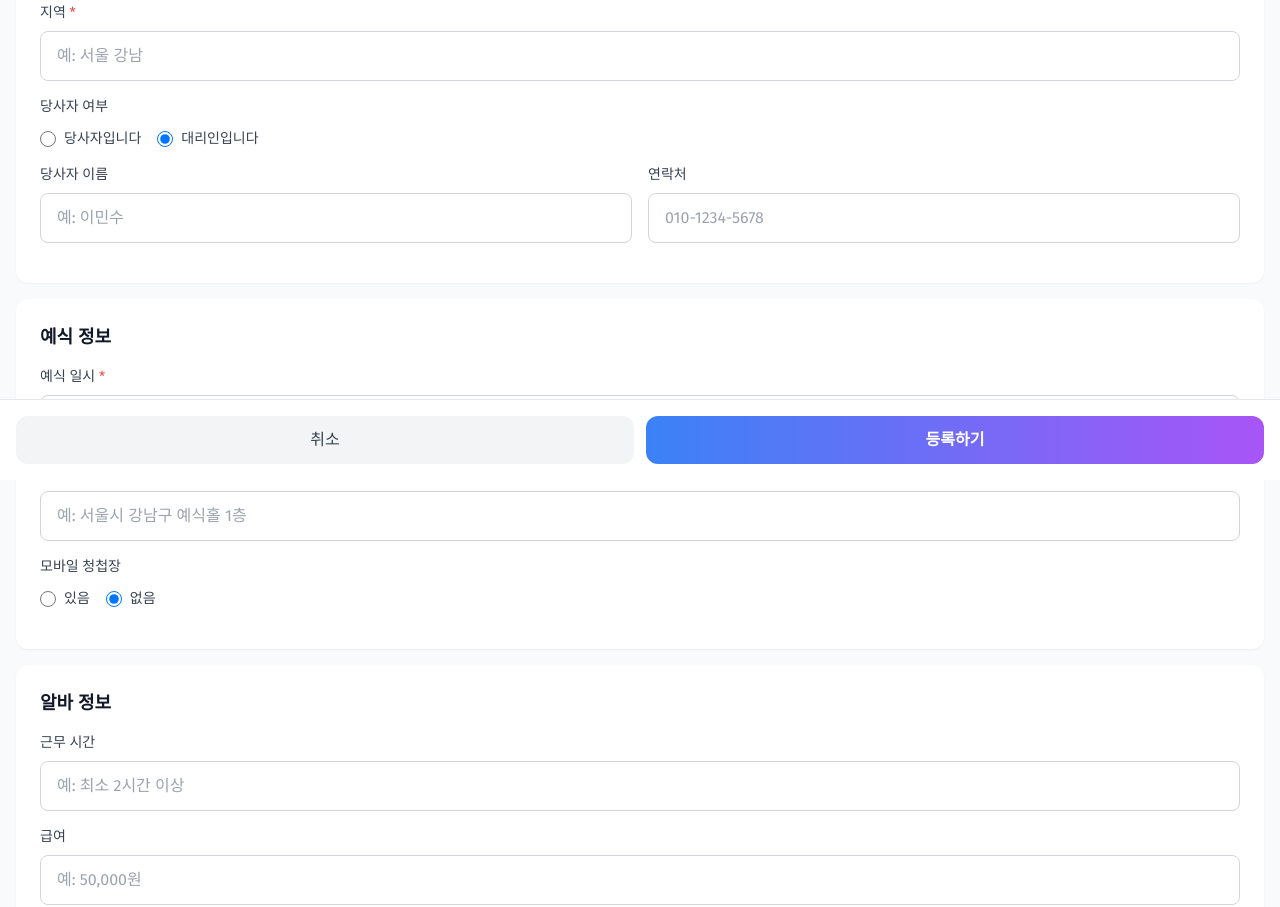
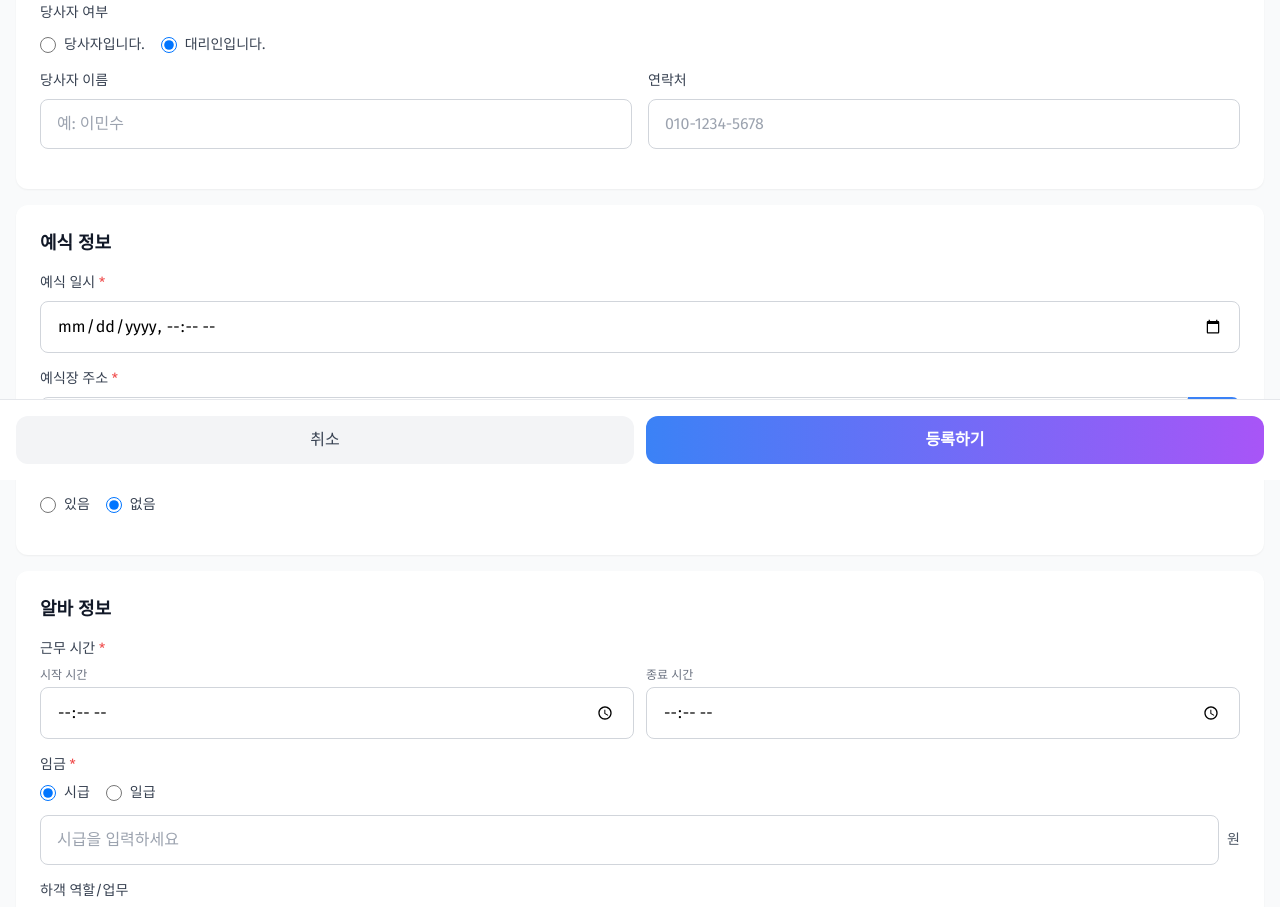
Before and after one commit to wououoo/weddingAlba, a React (Create React App) app in the folder frontend/: page /posting/create in a window 1280 px wide. Shown: the part 320-1227 px from the top of the page. Built offline with nearby package versions, Linux system fonts and the light colour scheme; no server answers; sample sign-in values are in the browser's storage.

Commit message:
fix : 모집 리스트, 상세보기, 작성 및 수정 페이지 프론트 수정

```diff
--- a/frontend/src/components/posting/PostingFormPage.tsx
+++ b/frontend/src/components/posting/PostingFormPage.tsx
@@ -7,6 +7,13 @@ const PostingFormPage: React.FC = () => {
     const [tags, setTags] = useState<string[]>([]);
     const [tagInput, setTagInput] = useState<string>('');
     const [uploadedFile, setUploadedFile] = useState<File | null>(null);
+
+    // 임금 관련 상태
+    const [payType, setPayType] = useState<'hourly' | 'daily'>('hourly'); // 시급 또는 일급
+    const [payAmount, setPayAmount] = useState<number>(0); // 임금 금액
+    const [startTime, setStartTime] = useState<string>(''); // 근무 시작 시간
+    const [endTime, setEndTime] = useState<string>(''); // 근무 종료 시간
+    const [totalPay, setTotalPay] = useState<number>(0); // 최종 지급 금액
 
     // 폼 데이터 상태
     const [formData, setFormData] = useState<Partial<PostingResponseDTO>>({
@@ -25,7 +32,51 @@ const PostingFormPage: React.FC = () => {
         tags: []
     });
 
-    // 입력 핸들러
+    // 근무시간 계산 및 최종 지급 금액 계산
+    const calculatePay = () => {
+        if (!startTime || !endTime || payAmount <= 0) {
+            setTotalPay(0);
+            return;
+        }
+
+        const start = new Date(`2000-01-01T${startTime}`);
+        const end = new Date(`2000-01-01T${endTime}`);
+
+        if (end <= start) {
+            setTotalPay(0);
+            return;
+        }
+
+        const diffInMs = end.getTime() - start.getTime();
+        const diffInHours = diffInMs / (1000 * 60 * 60);
+
+        let finalPay = 0;
+        if (payType === 'hourly') {
+            finalPay = Math.round(diffInHours * payAmount);
+        } else {
+            finalPay = payAmount; // 일급의 경우 시간과 관계없이 고정 금액
+        }
+
+        setTotalPay(finalPay);
+
+        // formData 업데이트
+        const workingHoursText = `${startTime} ~ ${endTime} (${diffInHours.toFixed(1)}시간)`;
+        const wagesText = `${payType === 'hourly' ? '시급' : '일급'} ${payAmount.toLocaleString()}원 (총 ${finalPay.toLocaleString()}원)`;
+
+        setFormData(prev => ({
+            ...prev,
+            workingHours: workingHoursText,
+            wages: wagesText
+        }));
+    };
+
+    // 값 변경 시 자동 계산
+    React.useEffect(() => {
+        calculatePay();
+    }, [startTime, endTime, payType, payAmount]);
+
+    // 폼 데이터 입력 변경 핸들러
+    // 'field'는 변경될 폼 데이터의 키(예: 'title', 'location')이고, 'value'는 새로운 값입니다.
     const handleInputChange = (field: keyof PostingResponseDTO, value: any) => {
         setFormData(prev => ({
             ...prev,
@@ -33,7 +84,8 @@ const PostingFormPage: React.FC = () => {
         }));
     };
 
-    // 태그 추가
+    // 태그 입력 필드에서 키 다운 이벤트 핸들러
+    // Enter 또는 쉼표(,)를 누르면 태그를 추가합니다.
     const handleTagKeyDown = (e: React.KeyboardEvent<HTMLInputElement>) => {
         if (e.key === 'Enter' || e.key === ',') {
             e.preventDefault();
@@ -47,14 +99,16 @@ const PostingFormPage: React.FC = () => {
         }
     };
 
-    // 태그 제거
+    // 태그 제거 핸들러
+    // 'tagToRemove'는 제거할 태그 문자열입니다.
     const removeTag = (tagToRemove: string) => {
         const updatedTags = tags.filter(tag => tag !== tagToRemove);
         setTags(updatedTags);
         setFormData(prev => ({ ...prev, tags: updatedTags }));
     };
 
-    // 파일 업로드
+    // 파일 업로드 핸들러
+    // 사용자가 파일을 선택하면 'uploadedFile' 상태를 업데이트합니다.
     const handleFileUpload = (e: React.ChangeEvent<HTMLInputElement>) => {
         const file = e.target.files?.[0];
         if (file) {
@@ -62,19 +116,24 @@ const PostingFormPage: React.FC = () => {
         }
     };
 
-    // 폼 제출
+    // 폼 제출 핸들러
+    // 폼 유효성을 검사하고, 유효한 경우 폼 데이터를 콘솔에 기록한 후 이전 페이지로 이동합니다.
     const handleSubmit = () => {
-        // 유효성 검사
-        if (!formData.title || !formData.appointmentDatetime || !formData.location) {
+        if (!formData.title || !formData.appointmentDatetime || !formData.location || !startTime || !endTime || payAmount <= 0) {
             alert('필수 항목을 입력해주세요.');
             return;
         }
 
-        // API 호출 로직 (추후 구현)
         console.log('Form Data:', formData);
+        console.log('Pay Info:', {
+            payType,
+            payAmount,
+            startTime,
+            endTime,
+            totalPay
+        });
         console.log('Uploaded File:', uploadedFile);
 
-        // 성공 시 이전 페이지로 이동
         navigate(-1);
     };
 
@@ -91,13 +150,7 @@ const PostingFormPage: React.FC = () => {
                             <path strokeLinecap="round" strokeLinejoin="round" strokeWidth="2" d="M15 19l-7-7 7-7"></path>
                         </svg>
                     </button>
-                    <h1 className="text-lg font-semibold text-gray-900">하객알바 모집글 작성</h1>
-                    <button
-                        onClick={handleSubmit}
-                        className="bg-blue-500 text-white px-4 py-2 rounded-lg text-sm font-medium hover:bg-blue-600 transition-colors"
-                    >
-                        등록
-                    </button>
+                    <h1 className="text-lg font-semibold text-gray-900 flex-1 text-center">하객알바 모집글 작성</h1>
                 </div>
             </div>
 
@@ -120,20 +173,6 @@ const PostingFormPage: React.FC = () => {
                         />
                     </div>
 
-                    {/* 간략한 위치 */}
-                    <div className="mb-4">
-                        <label className="block text-sm font-medium text-gray-700 mb-2">
-                            지역 <span className="text-red-500">*</span>
-                        </label>
-                        <input
-                            type="text"
-                            value={formData.simplyLocation || ''}
-                            onChange={(e) => handleInputChange('simplyLocation', e.target.value)}
-                            placeholder="예: 서울 강남"
-                            className="w-full px-4 py-3 border border-gray-300 rounded-lg focus:outline-none focus:ring-2 focus:ring-blue-500 focus:border-transparent"
-                        />
-                    </div>
-
                     {/* 당사자 여부 */}
                     <div className="mb-4">
                         <label className="block text-sm font-medium text-gray-700 mb-3">
@@ -148,7 +187,7 @@ const PostingFormPage: React.FC = () => {
                                     onChange={() => handleInputChange('isSelf', true)}
                                     className="w-4 h-4 text-blue-600 border-gray-300 focus:ring-blue-500"
                                 />
-                                <span className="ml-2 text-sm text-gray-700">당사자입니다</span>
+                                <span className="ml-2 text-sm text-gray-700">당사자입니다.</span>
                             </label>
                             <label className="flex items-center">
                                 <input
@@ -158,7 +197,7 @@ const PostingFormPage: React.FC = () => {
                                     onChange={() => handleInputChange('isSelf', false)}
                                     className="w-4 h-4 text-blue-600 border-gray-300 focus:ring-blue-500"
                                 />
-                                <span className="ml-2 text-sm text-gray-700">대리인입니다</span>
+                                <span className="ml-2 text-sm text-gray-700">대리인입니다.</span>
                             </label>
                         </div>
                     </div>
@@ -214,13 +253,24 @@ const PostingFormPage: React.FC = () => {
                         <label className="block text-sm font-medium text-gray-700 mb-2">
                             예식장 주소 <span className="text-red-500">*</span>
                         </label>
+                        <div className="flex">
                             <input
                                 type="text"
                                 value={formData.location || ''}
-                            onChange={(e) => handleInputChange('location', e.target.value)}
+                                readOnly
                                 placeholder="예: 서울시 강남구 예식홀 1층"
-                            className="w-full px-4 py-3 border border-gray-300 rounded-lg focus:outline-none focus:ring-2 focus:ring-blue-500 focus:border-transparent"
+                                className="w-full px-4 py-3 border border-gray-300 rounded-l-lg focus:outline-none focus:ring-2 focus:ring-blue-500 focus:border-transparent"
                             />
+                            <button
+                                type="button"
+                                onClick={() => alert('주소 검색 API 연동 예정: 예식장 주소')}
+                                className="px-4 py-3 bg-blue-500 text-white rounded-r-lg hover:bg-blue-600 focus:outline-none focus:ring-2 focus:ring-blue-500 focus:border-transparent"
+                            >
+                                <svg className="w-5 h-5" fill="currentColor" viewBox="0 0 20 20">
+                                    <path fillRule="evenodd" d="M8 4a4 4 0 100 8 4 4 0 000-8zM2 8a6 6 0 1110.89 3.476l4.817 4.817a1 1 0 01-1.414 1.414l-4.816-4.816A6 6 0 012 8z" clipRule="evenodd" />
+                                </svg>
+                            </button>
+                        </div>
                     </div>
 
                     {/* 모바일 청첩장 */}
@@ -295,29 +345,100 @@ const PostingFormPage: React.FC = () => {
                     {/* 근무 시간 */}
                     <div className="mb-4">
                         <label className="block text-sm font-medium text-gray-700 mb-2">
-                            근무 시간
+                            근무 시간 <span className="text-red-500">*</span>
                         </label>
+                        <div className="grid grid-cols-2 gap-3">
+                            <div>
+                                <label className="block text-xs text-gray-500 mb-1">시작 시간</label>
                                 <input
-                            type="text"
-                            value={formData.workingHours || ''}
-                            onChange={(e) => handleInputChange('workingHours', e.target.value)}
-                            placeholder="예: 최소 2시간 이상"
+                                    type="time"
+                                    value={startTime}
+                                    onChange={(e) => setStartTime(e.target.value)}
                                     className="w-full px-4 py-3 border border-gray-300 rounded-lg focus:outline-none focus:ring-2 focus:ring-blue-500 focus:border-transparent"
                                 />
                             </div>
+                            <div>
+                                <label className="block text-xs text-gray-500 mb-1">종료 시간</label>
+                                <input
+                                    type="time"
+                                    value={endTime}
+                                    onChange={(e) => setEndTime(e.target.value)}
+                                    className="w-full px-4 py-3 border border-gray-300 rounded-lg focus:outline-none focus:ring-2 focus:ring-blue-500 focus:border-transparent"
+                                />
+                            </div>
+                        </div>
+                        {startTime && endTime && (
+                            <div className="mt-2 text-sm text-gray-600">
+                                총 근무시간: {(() => {
+                                    const start = new Date(`2000-01-01T${startTime}`);
+                                    const end = new Date(`2000-01-01T${endTime}`);
+                                    if (end > start) {
+                                        const diffInMs = end.getTime() - start.getTime();
+                                        const diffInHours = diffInMs / (1000 * 60 * 60);
+                                        return `${diffInHours.toFixed(1)}시간`;
+                                    }
+                                    return '시간을 올바르게 입력해주세요';
+                                })()}
+                            </div>
+                        )}
+                    </div>
 
-                    {/* 급여 */}
+                    {/* 임금 */}
                     <div className="mb-4">
                         <label className="block text-sm font-medium text-gray-700 mb-2">
-                            급여
+                            임금 <span className="text-red-500">*</span>
                         </label>
+
+                        {/* 일급/시급 선택 */}
+                        <div className="flex space-x-4 mb-3">
+                            <label className="flex items-center">
                                 <input
-                            type="text"
-                            value={formData.wages || ''}
-                            onChange={(e) => handleInputChange('wages', e.target.value)}
-                            placeholder="예: 50,000원"
+                                    type="radio"
+                                    name="payType"
+                                    checked={payType === 'hourly'}
+                                    onChange={() => setPayType('hourly')}
+                                    className="w-4 h-4 text-blue-600 border-gray-300 focus:ring-blue-500"
+                                />
+                                <span className="ml-2 text-sm text-gray-700">시급</span>
+                            </label>
+                            <label className="flex items-center">
+                                <input
+                                    type="radio"
+                                    name="payType"
+                                    checked={payType === 'daily'}
+                                    onChange={() => setPayType('daily')}
+                                    className="w-4 h-4 text-blue-600 border-gray-300 focus:ring-blue-500"
+                                />
+                                <span className="ml-2 text-sm text-gray-700">일급</span>
+                            </label>
+                        </div>
+
+                        {/* 임금 금액 입력 */}
+                        <div className="flex items-center">
+                            <input
+                                type="number"
+                                value={payAmount || ''}
+                                onChange={(e) => setPayAmount(Number(e.target.value))}
+                                placeholder={payType === 'hourly' ? '시급을 입력하세요' : '일급을 입력하세요'}
                                 className="w-full px-4 py-3 border border-gray-300 rounded-lg focus:outline-none focus:ring-2 focus:ring-blue-500 focus:border-transparent"
                             />
+                            <span className="ml-2 text-sm text-gray-600">원</span>
+                        </div>
+
+                        {/* 최종 지급 금액 표시 */}
+                        {totalPay > 0 && (
+                            <div className="mt-3 p-3 bg-blue-50 rounded-lg border-l-4 border-blue-400">
+                                <div className="flex items-center">
+                                    <svg className="w-5 h-5 text-blue-400 mr-2" fill="currentColor" viewBox="0 0 20 20">
+                                        <path fillRule="evenodd" d="M10 18a8 8 0 100-16 8 8 0 000 16zm3.707-9.293a1 1 0 00-1.414-1.414L9 10.586 7.707 9.293a1 1 0 00-1.414 1.414l2 2a1 1 0 001.414 0l4-4z" clipRule="evenodd" />
+                                    </svg>
+                                    <div>
+                                        <p className="text-sm font-medium text-blue-800">최종 지급 금액</p>
+                                        <p className="text-lg font-bold text-blue-900">{totalPay.toLocaleString()}원</p>
+                                    </div>
+                                </div>
+                            </div>
+                        )}
                     </div>
 
                     {/* 하객 역할/업무 */}
--- a/frontend/src/components/posting/PostingListPage.tsx
+++ b/frontend/src/components/posting/PostingListPage.tsx
@@ -162,8 +162,8 @@ const PostingListPage: React.FC = () => {
         <div className="bg-gray-50 min-h-screen">
                         {/* 헤더 */}
             <div className="bg-white px-4 py-6">
-                <h1 className="text-xl font-bold text-gray-900 mb-4">
-                    도와드릴 결혼식 지역을 선택해보세요
+                <h1 className="text-center text-xl font-bold text-gray-900 mb-4">
+                    원하는 지역과 역할 선택해보세요.
                 </h1>
 
                 {/* 드롭다운 필터들 */}
```
Also changed, not shown: frontend/src/components/posting/PostingViewPage.tsx (+26 -26 lines), frontend/src/components/posting/component/PostingCard.tsx (+1 -12 lines). Lines whose indentation alone changed are shown as unchanged.
